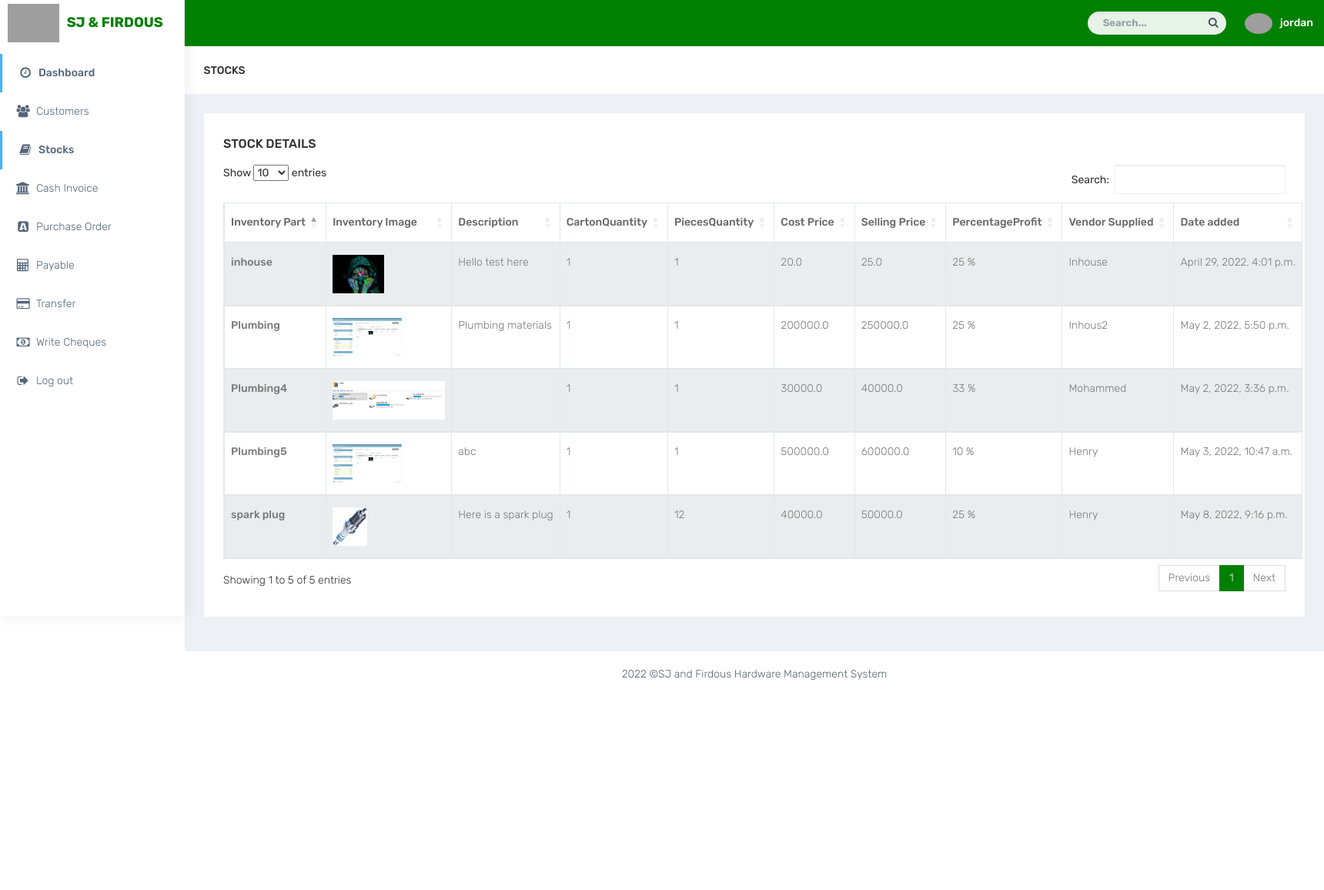
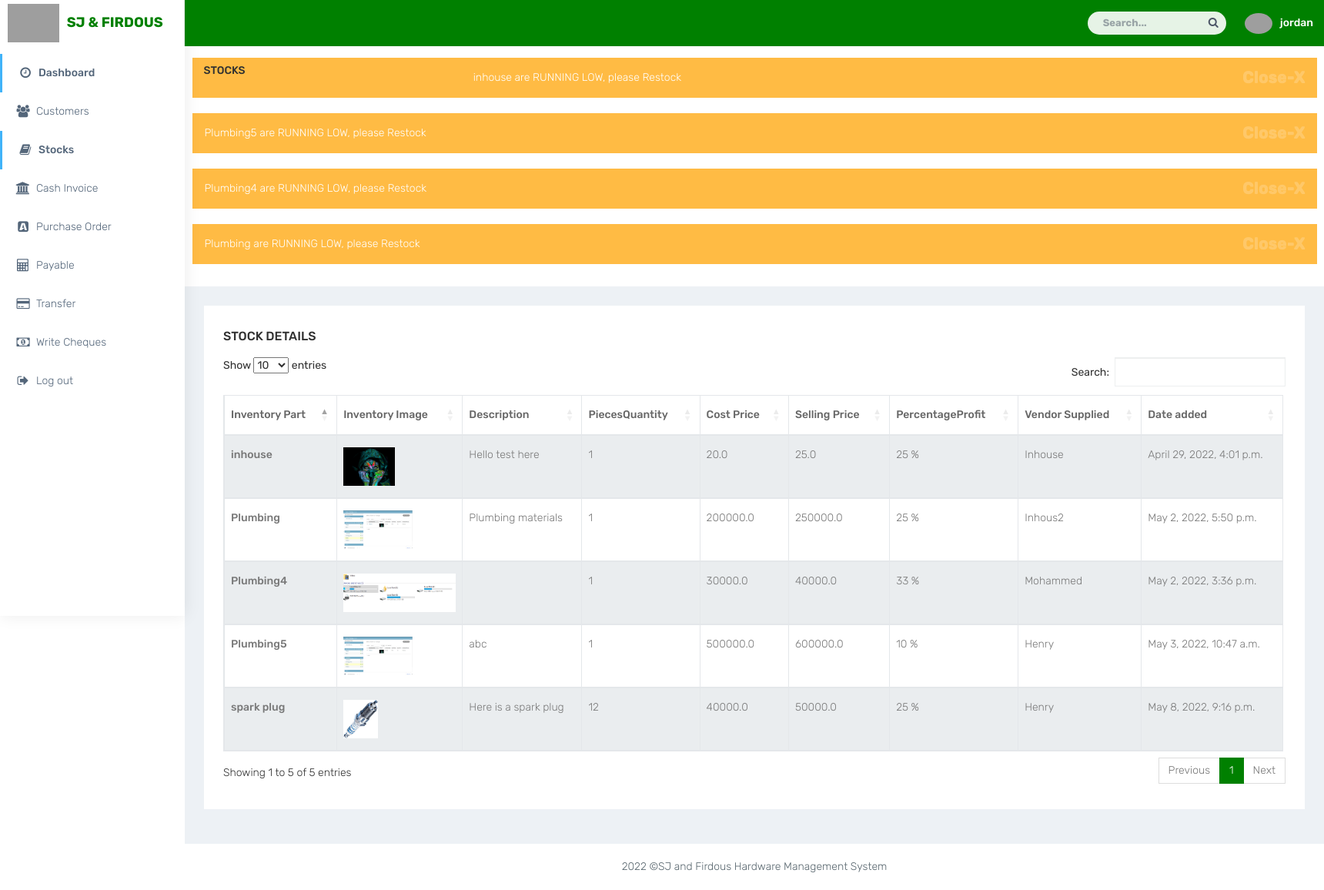
Before and after one commit to jkinathan/firdous, a Django app: page /stocks/ in a window 1720 px wide. Shown: the whole page at 77% size. Before the commit the page ends 883 px from the top, so only its background shows below. Run offline with Django 4.2, Linux system fonts and the light colour scheme; a user stored in the database is signed in; data comes from the database, SQL or seed files in the repository; both versions use the stored data as it was before the commit; parts of the project's set-up code (start-up, migrations or seed data) failed here and were passed over; some libraries are stand-ins or nearby versions; grey boxes are pictures that could not be loaded.

Commit message:
feat: Adds logic for quantity from customer subract from stock available and notify when stock is low

```diff
--- a/plumbing/admin.py
+++ b/plumbing/admin.py
@@ -4,7 +4,7 @@ from .models import *
 # Register your models here.
 
 class StockAdmin(admin.ModelAdmin):
-    list_display = ['inventoryPart','picture_tag','cartonQuantity', 'costPrice','piecesQuantity','vendorSupplied']
+    list_display = ['inventoryPart','picture_tag', 'costPrice','piecesQuantity','vendorSupplied']
     readonly_fields = ['percentageProfit']
 
 class CustomerAdmin(admin.ModelAdmin):
--- a/plumbing/models.py
+++ b/plumbing/models.py
@@ -32,7 +32,7 @@ class Stock(models.Model):
     inventoryImage = models.ImageField(null=True, blank=True,upload_to='images/')
     description = models.TextField(blank=True)
     # unitMeasure = models.CharField(max_length=100, choices=measure,blank=True)
-    cartonQuantity = models.IntegerField(default=1, blank=True)
+    # cartonQuantity = models.IntegerField(default=1, blank=True)
     piecesQuantity = models.IntegerField(default=1, blank=True)
     costPrice = models.FloatField()
     sellingPrice = models.FloatField()
@@ -126,6 +126,9 @@ class Customer(models.Model):
         self.balance = self.calculate_balance()
         self.order_status = self.update_Order_status()
         self.update_Due_Date = self.update_Due_Date()
+
+        self.item_purchased.piecesQuantity -= self.quantity
+        self.item_purchased.save()
         super().save(*args, **kwargs)
 
     def __str__(self):
--- a/plumbing/views.py
+++ b/plumbing/views.py
@@ -163,6 +163,10 @@ def inventory(request):
     stocks = Stock.objects.all()
     for stockProfit in stocks:
         percstockProfit = (stockProfit.sellingPrice - stockProfit.costPrice)
+        if stockProfit.piecesQuantity < 2:
+            messages.warning(request, stockProfit.inventoryPart+' are RUNNING LOW, please Restock')
+
+
 
     context ={'stocks':stocks,
               'percstockProfit':percstockProfit
--- a/templates/inventory.html
+++ b/templates/inventory.html
@@ -7,6 +7,18 @@
             <div class="col-lg-3 col-md-4 col-sm-4 col-xs-12">
                 <h4 class="page-title">Stocks</h4>
             </div>
+            <span>
+            {% if messages %}
+                {% for message in messages %}
+                    <div class="alert alert-{{message.tags}} alert-dismissible">
+                        {{ message|safe }}
+                        <a href="" class="close" and data-dismiss="alert">Close-X</a>
+                    </div>
+                {% endfor %}
+            {% endif %}
+
+            </span>
+
         </div>
         <!--row -->
         <!-- /.row -->
@@ -22,7 +34,6 @@
                                 <th>Inventory Part</th>
                                 <th>Inventory Image</th>
                                 <th>Description</th>
-                                <th>CartonQuantity</th>
                                 <th>PiecesQuantity</th>
                                 <th>Cost Price</th>
                                 <th>Selling Price</th>
@@ -40,7 +51,6 @@
                                 <td><b>{{ inv.inventoryPart }}</b></td>
                                 <td>{{ inv.picture_tag }}</td>
                                 <td>{{ inv.description }}</td>
-                                <td>{{ inv.cartonQuantity }}</td>
                                 <td>{{ inv.piecesQuantity }}</td>
                                 <td>{{ inv.costPrice }}</td>
                                 <td>{{ inv.sellingPrice }}</td>
```
Also changed, not shown: db.sqlite3, plumbing/migrations/0018_remove_stock_cartonquantity.py (added).
